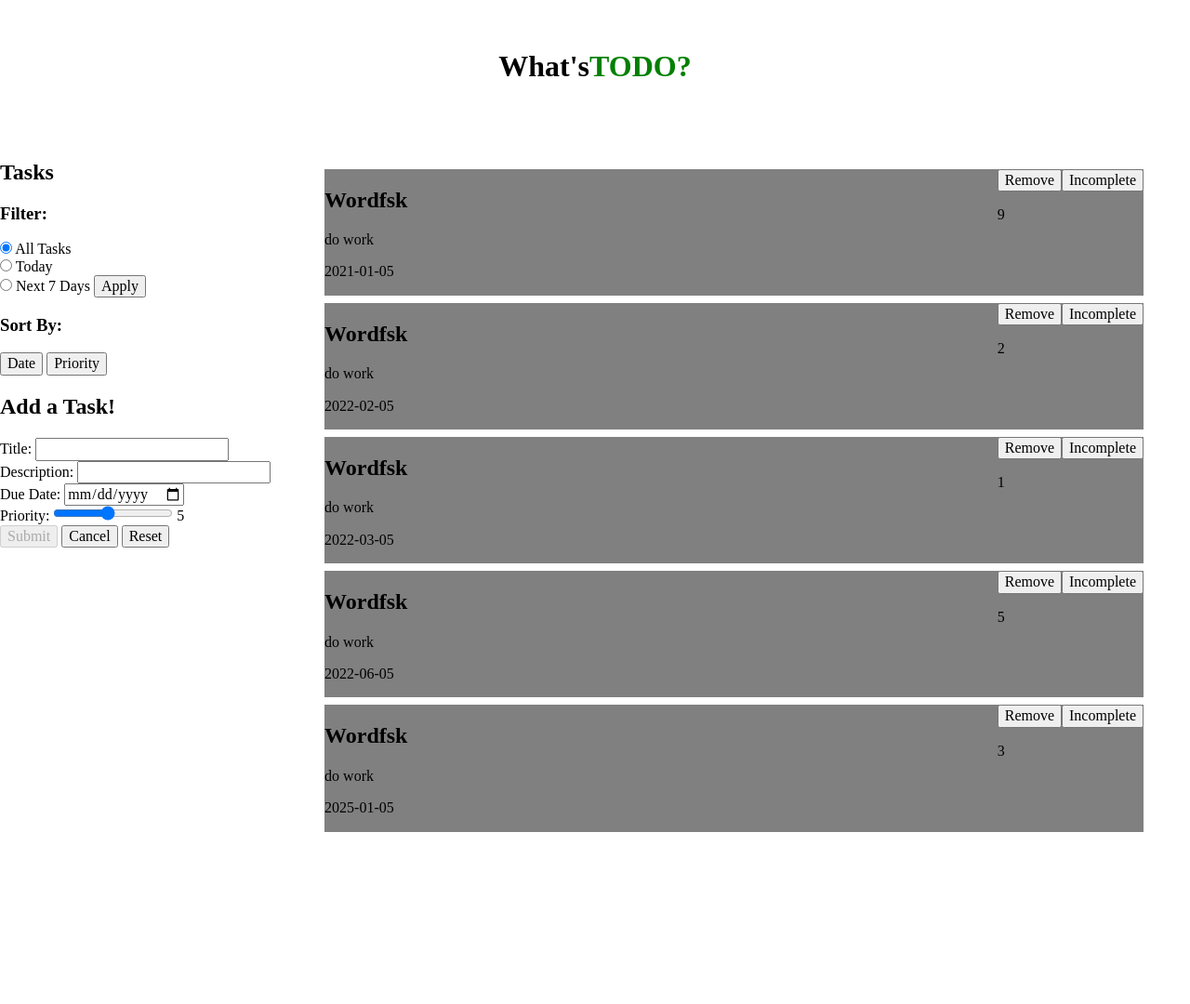
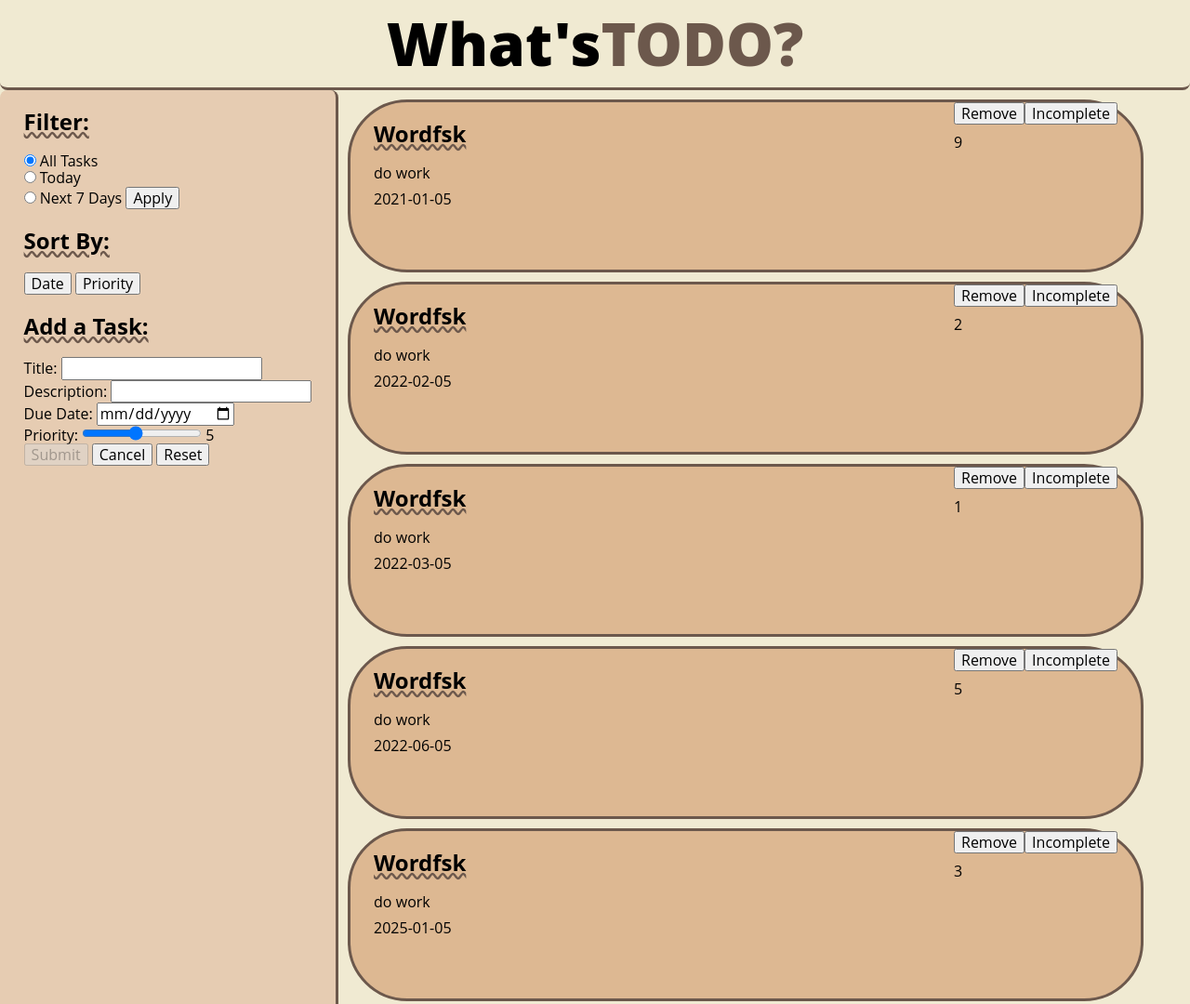
Before and after one commit to btenc/todo-list, a website built with webpack: page src/index.html in a window 1280 px wide. Shown: the top 1080 px of the page at 93% size. Before the commit the page ends 925 px from the top, so only its background shows below. Built offline with nearby package versions, Linux system fonts and the light colour scheme.

Commit message:
Begin adding light styling

```diff
--- a/src/index.html
+++ b/src/index.html
@@ -14,10 +14,9 @@
         </div>
       </h1>
       <div id="sidebar">
-        <h2 class="header">Tasks</h2>
         <div id="filter-container">
             <form id="filter-form">
-                <h3 class="filter-options">Filter:</h3>
+                <h2 class="filter-options">Filter:</h2>
                 <input type="radio" checked id="all-tasks" name="filter" value="all-tasks">
                 <label for="all-tasks">All Tasks</label><br>
                 <input type="radio" id="today" name="filter" value="today">
@@ -29,17 +28,15 @@
                 </button>
             </form>
             <div id="sort-buttons">
-                <h3 class="sort-options">Sort By:</h3>
+                <h2 class="sort-options">Sort By:</h2>
                 <button type="button" id="date-sort" class="button sort-button">Date</button>
                 <button type="button" id="priority-sort" class="button sort-button">Priority</button>
             </div>
-
-
         </div>
         <div id="form-container">
           <button id="toggle-button" class="hidden">Add Task</button>
           <form id="add-task-form">
-            <h2 class="header">Add a Task!</h2>
+            <h2 class="header">Add a Task:</h2>
             <div class="form-item">
               <label for="title">Title:</label>
               <input type="text" id="title" name="title" required />
--- a/src/style.css
+++ b/src/style.css
@@ -1,5 +1,7 @@
 :root{
-    --alt-text-color: green;
+    font-family: 'Open Sans',sans-serif;
+    --alt-color: #6c584c;
+    background-color: #f0ead2;
 }
 
 .hidden{
@@ -10,25 +12,44 @@
     display: grid;
     grid-template-rows: repeat(auto-fit, 1fr);
     grid-template-columns: 1fr;
-    gap: 8px;
 
-    padding-top: 30px;
+    padding-top: 0px;
     padding-bottom: 30px;
-    padding-left: 50px;
+    padding-left: 10px;
     padding-right: 50px;
 }
 
 .task-card{
-    background-color: gray;
-    max-height: 200px;
-
+    background-color: #ddb892;
+    border: 3px solid var(--alt-color);
+    max-height: 250px;
+    min-height: 180px;
+    margin-top: 10px;
+    border-radius: 4rem;
+    padding-left: 25px;
+    padding-right: 25px;
     display: flex;
     justify-content: space-between;
 }
 
+h2{
+    width: auto;
+    text-decoration: underline;
+    text-decoration-color: var(--alt-color);
+    text-decoration-style: wavy;
+    border-radius: 99rem;
+}
+
 #sidebar{
-    min-width: 250px;
+    min-width: 210px;
     grid-row-start: 2;
+    border-radius: .5rem;
+    display: flex;
+    flex-direction: column;
+    padding-left: 2vw;
+    padding-right: 2vw;
+    background-color: #e6ccb2;
+    border-right: 3px solid var(--alt-color);
 }
 
 #main{
@@ -43,22 +64,33 @@
     display: grid;
     grid-template-rows: auto 1fr;
     grid-template-columns: auto 1fr;
-    gap: 8px;
+    gap: 0px;
 }
 
 #header{
     display: flex;
     grid-column: 1/-1;
+    justify-content: center;
 
-    justify-content: center;
+    border-bottom: 3px solid var(--alt-color);
+    border-radius: .5rem;
+    margin-top: 0px;
+    margin-bottom: 0px;
+    font-weight: 900;
+}
+
+p{
+    margin-top: 10px;
+    margin-bottom: 10px;
 }
 
 .header-text{
     display: flex;
+    font-size: 4rem;
 }
 
 .header-text>p:nth-child(2){
-    color: var(--alt-text-color);
+    color: var(--alt-color);
 }
 
 #task-board{
```
Also changed, not shown: dist/index.html, dist/main.js.
